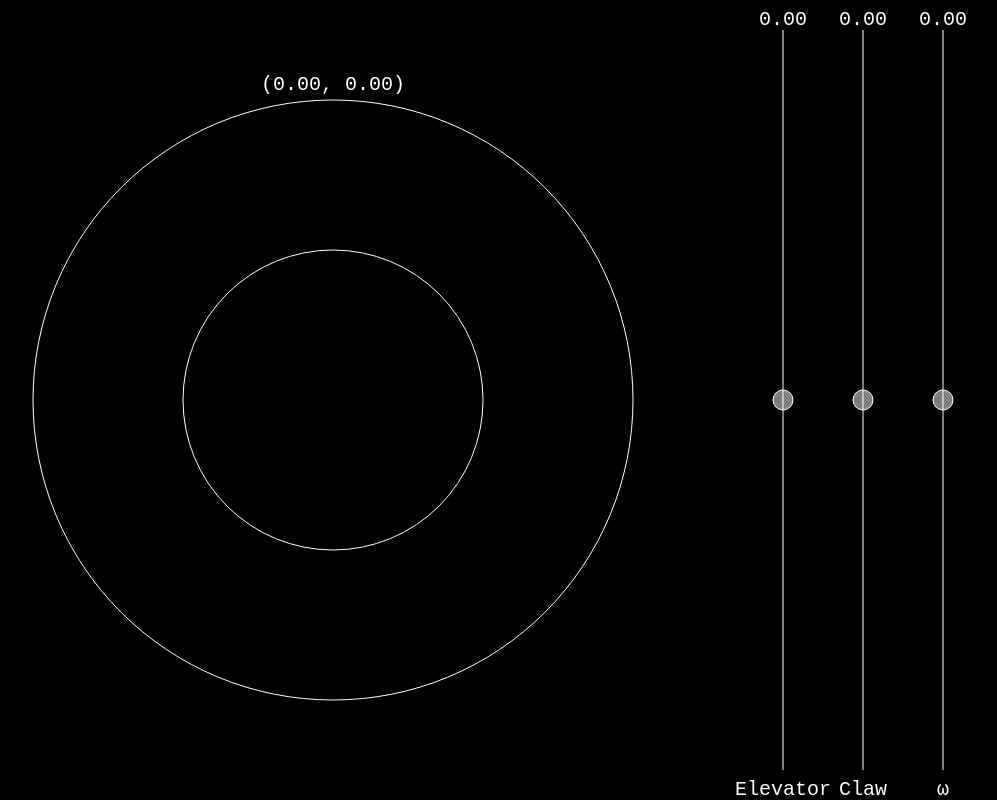
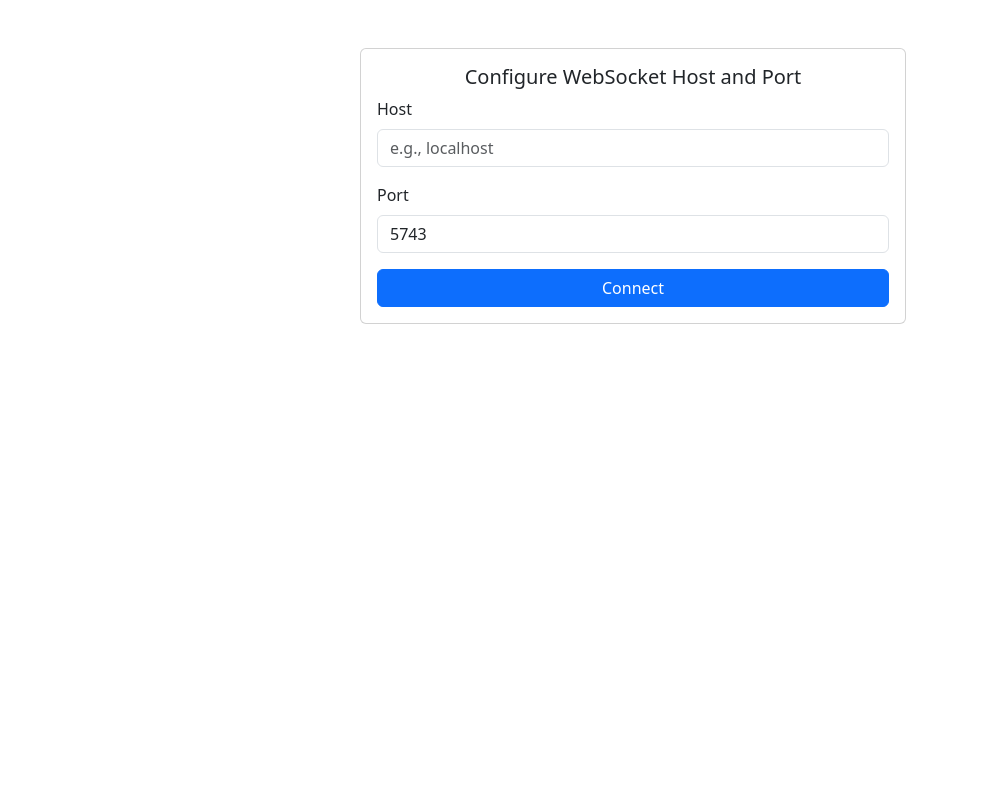
Before and after one commit to Mobius-Robotics/loki-controller-webapp, a plain HTML site: page client/index.html in a window 1280 px wide. Shown: the whole page, without its empty margins (7-1004 px from the left). Drawn offline with nearby package versions, Linux system fonts and the light colour scheme.

Commit message:
feat: add index.html page which allows setting of host and port

```diff
--- a/client/index.js
+++ b/client/controller.js
@@ -211,7 +211,8 @@
 
     const sliders = ["Elevator", "Claw", "ω"].map((label, idx) => new Slider(label, canvas.width / 2 + 150 + 80 * idx, 30, canvas.height - 30, idx == 2));
 
-    const webSocket = new WebSocket("ws://localhost:5743");
+    const urlParams = new URLSearchParams(window.location.search);
+    const webSocket = new WebSocket(`ws://${urlParams.get("host") || "localhost"}:${urlParams.get("port") || "5743"}`);
 
     function loop() {
         ctx.fillStyle = "#000";
--- a/client/index.html
+++ b/client/index.html
@@ -3,26 +3,43 @@
 <head>
     <meta charset="UTF-8">
     <meta name="viewport" content="width=device-width, initial-scale=1.0">
-    <title>Full-Screen Canvas</title>
-    <style>
-        /* Ensure that the body and HTML take up the full window */
-        html, body {
-            margin: 0;
-            padding: 0;
-            height: 100%;
-            overflow: hidden;
-        }
-
-        /* Make the canvas take up the full screen */
-        canvas {
-            display: block;  /* Removes scrollbars */
-            width: 100vw;
-            height: 100vh;
-        }
-    </style>
+    <title>WebSocket Host Configuration</title>
+    <link href="https://cdn.jsdelivr.net/npm/bootstrap@5.3.0/dist/css/bootstrap.min.css" rel="stylesheet">
 </head>
 <body>
-    <canvas id="fullscreenCanvas"></canvas>
-    <script src="index.js"></script>
+    <div class="container mt-5">
+        <div class="row justify-content-center">
+            <div class="col-md-6">
+                <div class="card">
+                    <div class="card-body">
+                        <h5 class="card-title text-center">Configure WebSocket Host and Port</h5>
+                        <form id="hostForm">
+                            <div class="mb-3">
+                                <label for="host" class="form-label">Host</label>
+                                <input type="text" class="form-control" id="host" placeholder="e.g., localhost">
+                            </div>
+                            <div class="mb-3">
+                                <label for="port" class="form-label">Port</label>
+                                <input type="number" class="form-control" id="port" placeholder="e.g., 5743" value="5743">
+                            </div>
+                            <button type="submit" class="btn btn-primary w-100">Connect</button>
+                        </form>
+                    </div>
+                </div>
+            </div>
+        </div>
+    </div>
+
+    <script>
+        document.getElementById('hostForm').addEventListener('submit', function(event) {
+            event.preventDefault();
+            const host = document.getElementById('host').value;
+            const port = document.getElementById('port').value;
+            if (host && port) {
+                window.location.href = `controller.html?host=${encodeURIComponent(host)}&port=${encodeURIComponent(port)}`;
+            }
+        });
+    </script>
+    <script src="https://cdn.jsdelivr.net/npm/bootstrap@5.3.0/dist/js/bootstrap.bundle.min.js"></script>
 </body>
 </html>
```
Also changed, not shown: client/controller.html (added, +28 -0 lines).
